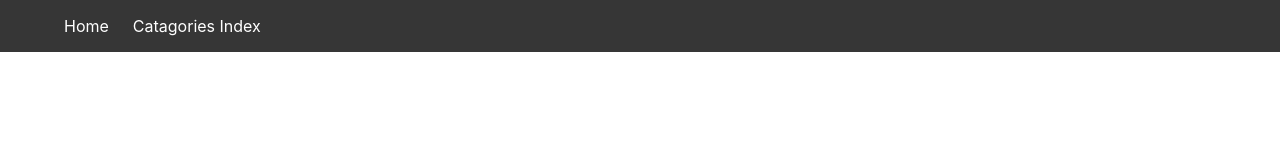
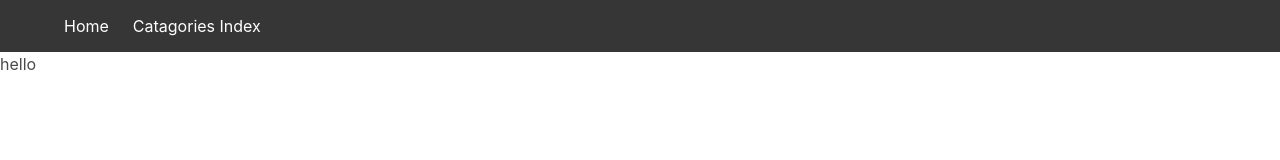
Before and after one commit to LiamCallaghan/sei-project-2, a React (Create React App) app: page /game/1 in a window 1280 px wide. Shown: the top 160 px of the page. Built offline with nearby package versions, Linux system fonts and the light colour scheme; no server answers.

Commit message:
working categories

```diff
--- a/src/App.js
+++ b/src/App.js
@@ -13,8 +13,8 @@ const App = () => {
       <Header />
       <Switch>
         <Route exact path="/" component={Home}/>
+        <Route path="/game/:id" component={Quiz}/>
         <Route path="/game" component={CategoryIndex}/>
-        <Route path="/game/:id" component={Quiz}/>
       </Switch>
     </BrowserRouter>
   )
--- a/src/component/game/Quiz.js
+++ b/src/component/game/Quiz.js
@@ -17,8 +17,8 @@ class Quiz extends React.Component {
   }
 
   render() {
-    if ( !this.state.questions ) return null
-    return <div>{this.state.questions.category}</div>
+    // if ( !this.state.questions ) return null
+    return <div>hello</div>
   }
 }
 
--- a/src/lib/api.js
+++ b/src/lib/api.js
@@ -8,5 +8,5 @@ export const getAllCategories = () => {
 }
 
 export const getSingleCategory = id => {
-  return axios.get(`${baseUrl}/api.php?amount=${id}&type=multiple`)
+  return axios.get(`${baseUrl}/api.php?amount=10&category=${id}&type=multiple`)
 }
```
